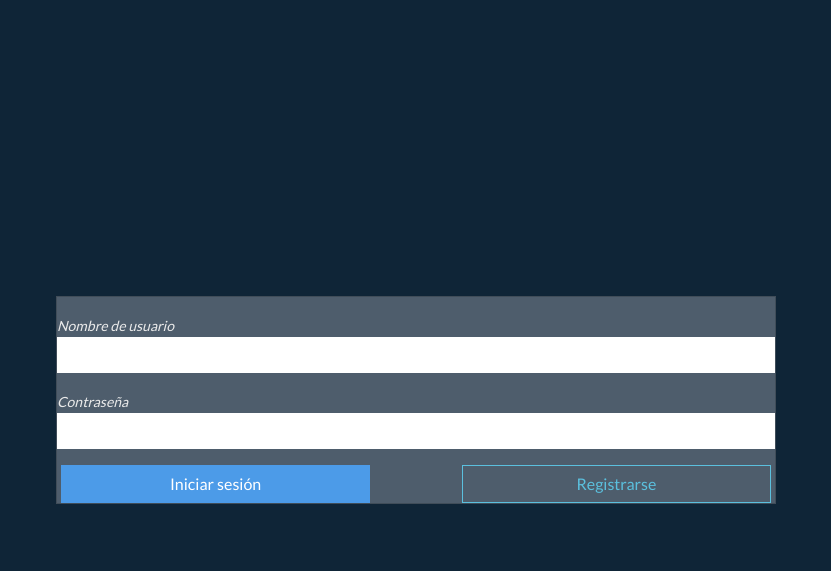
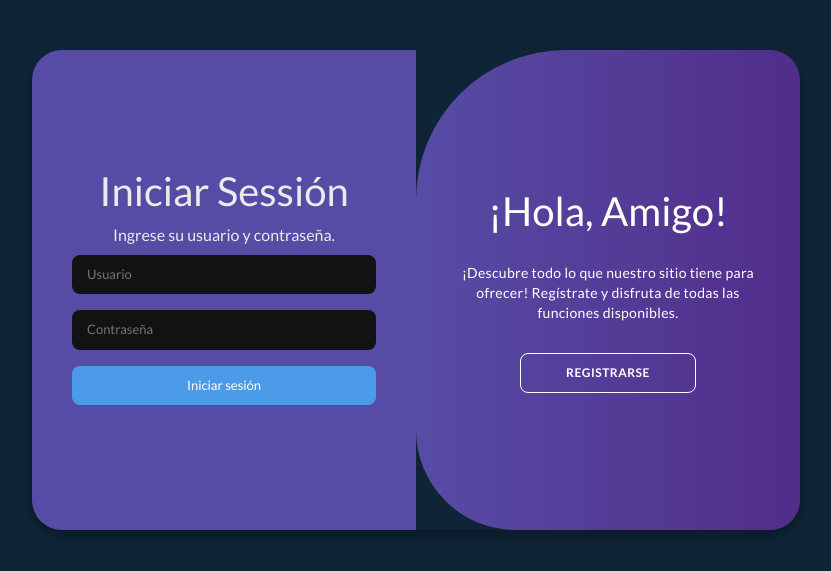
Before and after one commit to chey3002/BestSitesPHP, a PHP site: page / in a window 1280 px wide. Shown: the top 571 px of the page, without its empty margins (224-1055 px from the left). Run offline with PHP 8.4, Linux system fonts and the light colour scheme.

Commit message:
rework login/registro

```diff
--- a/controller/user.php
+++ b/controller/user.php
@@ -9,14 +9,14 @@ class userController {
     public $userObj;
 
     public function __construct() {
-        $this->view = 'login';
+        $this->view = 'login_register';
         $this->page_title = 'Iniciar Sesión';
         $this->userObj = new User();
     }
 
     public function register() {
         $this->page_title = 'Registro de Usuario';
-        $this->view = 'register';
+        $this->view = 'login_register';
 
         if ($_SERVER['REQUEST_METHOD'] === 'POST') {
 
@@ -30,7 +30,7 @@ class userController {
 
             if ($result) {
                 $this->page_title = 'Iniciar Sesión';
-                $this->view = 'login';
+                $this->view = 'login_register';
                 $_GET["response"] = true;
                 $_GET["alert"] = "success";
                 $_GET["text"] = "Registro Exitoso";
@@ -46,12 +46,11 @@ class userController {
 
     public function login() {
         $this->page_title = 'Iniciar Sesión';
-        $this->view = 'login';
+        $this->view = 'login_register';
 
         if ($_SERVER['REQUEST_METHOD'] === 'POST') {
             $username = $_POST['username'];
             $password = $_POST['password'];
-
             // Validar y procesar el formulario de inicio de sesión
             $user = $this->userObj->authenticateUser($username, $password);
 
--- a/view/css/style.css
+++ b/view/css/style.css
@@ -213,3 +213,187 @@
 .rating2-submit:hover {
     color: #fff;
 }
+
+
+
+/* LOGIN REGISTER */
+
+.container1 {
+    background-color: #0f2537;
+    border-radius: 30px;
+    box-shadow: 0 5px 15px rgb(0, 0, 0, 0.35);
+    position: relative;
+    overflow: hidden;
+    width: 768px;
+    max-width: 100%;
+    min-height: 480px;
+    margin-left: auto;
+    margin-right: auto;
+    margin-top: 50px;
+
+}
+
+.container1 p {
+    font-size: 14px;
+    line-height: 20px;
+    letter-spacing: 0.3px;
+    margin: 20px 0;
+}
+
+.container1 span {
+    font-family: 12px;
+}
+
+.container1 button {
+    background-color: #512da8;
+    color: #fff;
+    font-size: 12px;
+    padding: 10px 45px;
+    border: 1px solid transparent;
+    border-radius: 8px;
+    font-weight: 600;
+    letter-spacing: 0.5px;
+    text-transform: uppercase;
+    margin-top: 10PX;
+    cursor: pointer;
+}
+
+.container1 button.hidden {
+    background-color: transparent;
+    border-color: #fff;
+}
+
+.container1 form {
+    background-color: #564ca5;
+    display: flex;
+    align-items: center;
+    justify-content: center;
+    flex-direction: column;
+    padding: 0 40px;
+    height: 100%;
+}
+
+.container1 input {
+    /* background-color: #eee; */
+    border: none;
+    margin: 8px 0;
+    padding: 10px 15px;
+    font-size: 13px;
+    border-radius: 8px;
+    width: 100%;
+    outline: none;
+}
+
+.form-container {
+    position: absolute;
+    top: 0;
+    height: 100%;
+    transition: all 0.6s ease-in-out;
+}
+
+.sing-in {
+    left: 0;
+    width: 50%;
+    z-index: 2;
+}
+
+.container1.active .sing-in {
+    transform: translateX(100%);
+}
+
+.sing-up {
+    left: 0;
+    width: 50%;
+    opacity: 0;
+    z-index: 1;
+
+}
+
+.container1.active .sing-up {
+    transform: translateX(100%);
+    opacity: 1;
+    z-index: 5;
+    animation: move 0.6s;
+}
+
+@keyframes move {
+
+    0%,
+    49.99% {
+        opacity: 0;
+        z-index: 1;
+    }
+
+    50%,
+    100% {
+        opacity: 1;
+        z-index: 5;
+    }
+
+}
+
+.toggle-container {
+    position: absolute;
+    top: 0;
+    left: 50%;
+    width: 50%;
+    height: 100%;
+    overflow: hidden;
+    transition: all 0.6s ease-in-out;
+    border-radius: 150px 0 0 100px;
+    z-index: 1000;
+}
+
+.container1.active .toggle-container {
+    transform: translateX(-100%);
+    border-radius: 0 150px 100px 0;
+}
+
+.toggle {
+    background-color: #512d8a;
+    height: 100%;
+    background: linear-gradient(to right, #5c6bc0, #512d8a);
+    color: #fff;
+    position: relative;
+    left: -100%;
+    height: 100%;
+    width: 200%;
+    transform: translateX(0);
+    transition: all 0.6s ease-in-out;
+}
+
+.container1.active .toggle {
+    transform: translateX(50%);
+}
+
+.toggle-panel {
+    position: absolute;
+    width: 50%;
+    height: 100%;
+    display: flex;
+    align-items: center;
+    justify-content: center;
+    flex-direction: column;
+    padding: 0 30px;
+    text-align: center;
+    top: 0;
+    transform: translateX(0);
+    transition: all 0.6s ease-in-out;
+}
+
+.toggle-left {
+    transform: translateX(-200%);
+}
+
+.container1.active .toggle-left {
+    transform: translateX(0);
+}
+
+.toggle-right {
+    right: 0;
+    transform: translateX(0);
+}
+
+.container1.active .toggle-right {
+    transform: translateX(0);
+}
--- /dev/null
+++ b/view/login_register.php
@@ -0,0 +1,50 @@
+<div class="container1" id="container">
+    <div class="form-container sing-up" >
+        <form action="index.php?controller=user&action=register" method="POST">
+            <h1>Crear usuario</h1>
+            <span>Por favor, elige un nombre de usuario único y crea una contraseña segura. ¡Bienvenido a nuestro servicio!</span>
+            <input type="text" name="username" placeholder = "Usuario" required>
+            <input type="password" name="password" placeholder = "Contraseña" required>
+            <input class="btn btn-primary" type="submit" value="Registrarse"/>
+        </form>
+    </div>
+    <div class="form-container sing-in">
+        <form action="index.php?controller=user&action=login" method="POST">
+            <h1>Iniciar Sessión</h1>
+            <span>Ingrese su usuario y contraseña.</span>
+            <input type="text" name="username" placeholder = "Usuario" required>
+            <input type="password" name="password" placeholder = "Contraseña" required>
+            <input type="submit" value="Iniciar sesión" class="btn btn-primary "/>
+        </form>
+    </div>
+    <div class="toggle-container">
+        <div class="toggle">
+            <div class="toggle-panel toggle-left">
+                <h1>¡Bienvenido de nuevo!</h1>
+                <p>Ingresa tus datos personales para utilizar todas las funciones del sitio.</p>
+                <button class="hidden" id="login">Iniciar Sesión</button>
+
+            </div>
+            <div class="toggle-panel toggle-right">
+                <h1>¡Hola, Amigo!</h1>
+                <p>¡Descubre todo lo que nuestro sitio tiene para ofrecer! Regístrate y disfruta de todas las funciones disponibles.</p>
+                <button class="hidden" id="register">Registrarse</button>
+
+            </div>
+        </div>
+    </div>
+</div>
+
+<script>
+    const container = document.getElementById('container');
+    const registerBtn = document.getElementById('register');
+    const loginBtn = document.getElementById('login');
+
+    registerBtn.addEventListener('click', () => {
+        container.classList.add("active");
+    });
+
+    loginBtn.addEventListener('click', () => {
+        container.classList.remove("active");
+    });
+</script>
```
